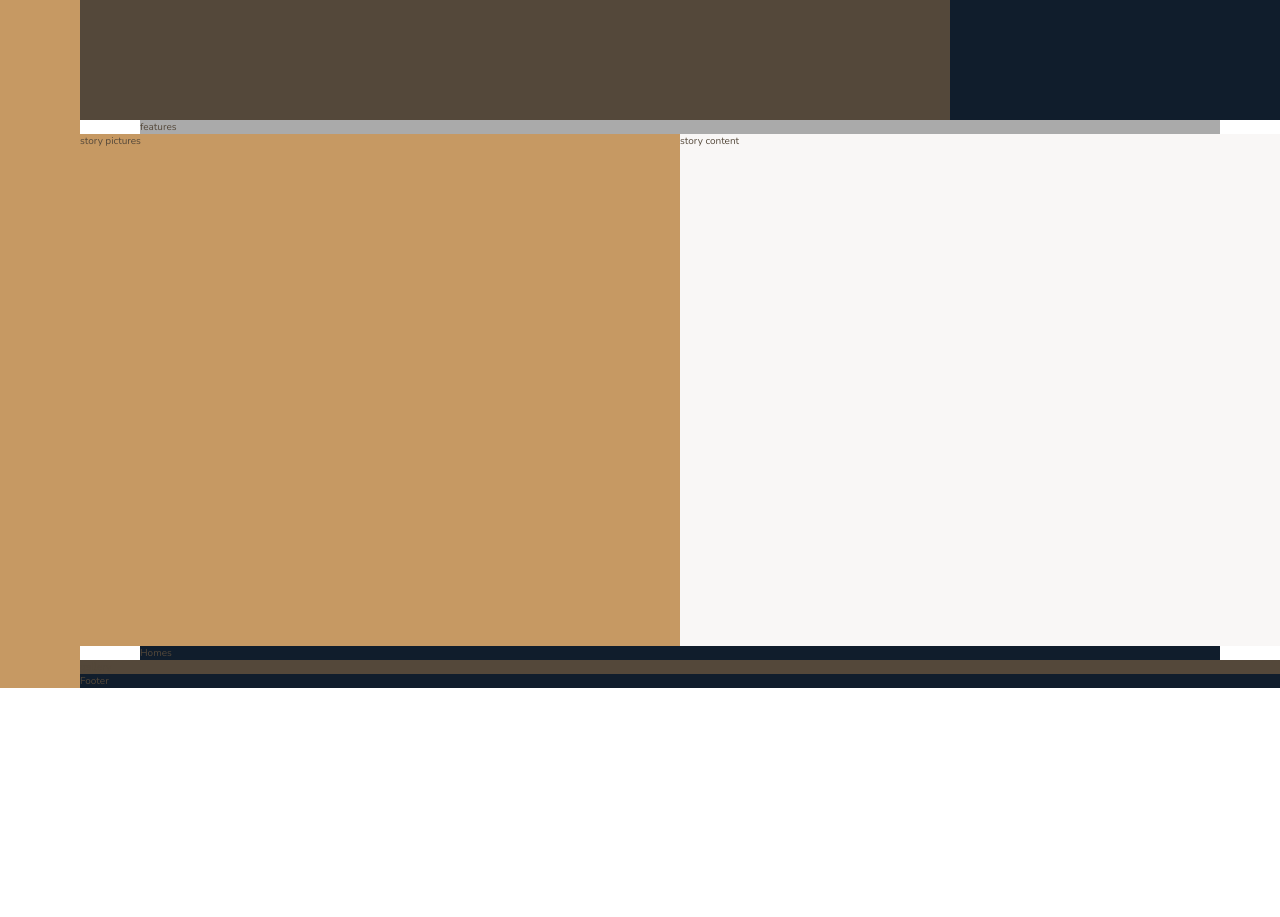
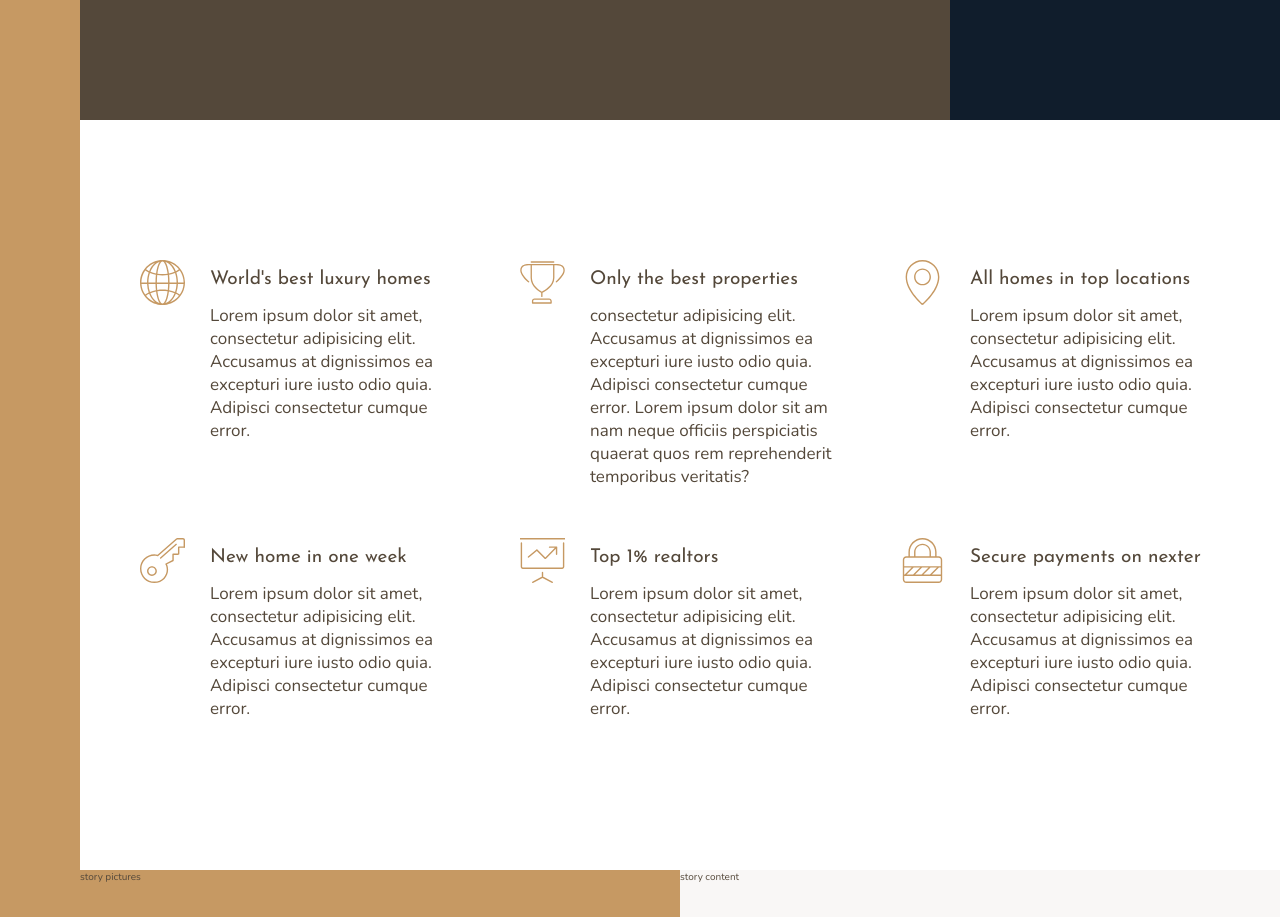
Before and after one commit to vivinmeth/nexter, a website: page index.html in a window 1280 px wide. Shown: the part 520-1437 px from the top of the page. Before the commit the page ends 1208 px from the top, so only its background shows below. Drawn offline with nearby package versions, Linux system fonts and the light colour scheme.

Commit message:
features done

```diff
--- a/index.html
+++ b/index.html
@@ -21,9 +21,62 @@
         <div class="realtors">
             realtors
         </div>
-        <div class="features">
-            features
-        </div>
+        <section class="features">
+            <div class="feature">
+                <svg class="feature__icon">
+                    <use xlink:href="img/sprite.svg#icon-global"></use>
+                </svg>
+                <h4 class="heading-4 heading-4--dark">World's best luxury homes</h4>
+                <p class="feature__text">
+                    Lorem ipsum dolor sit amet, consectetur adipisicing elit. Accusamus at dignissimos ea excepturi iure iusto odio quia. Adipisci consectetur cumque error.
+                </p>
+            </div>
+            <div class="feature">
+                <svg class="feature__icon">
+                    <use xlink:href="img/sprite.svg#icon-trophy"></use>
+                </svg>
+                <h4 class="heading-4 heading-4--dark">Only the best properties</h4>
+                <p class="feature__text">
+                     consectetur adipisicing elit. Accusamus at dignissimos ea excepturi iure iusto odio quia. Adipisci consectetur cumque error. Lorem ipsum dolor sit am nam neque officiis perspiciatis quaerat quos rem reprehenderit temporibus veritatis?
+                </p>
+            </div>
+            <div class="feature">
+                <svg class="feature__icon">
+                    <use xlink:href="img/sprite.svg#icon-map-pin"></use>
+                </svg>
+                <h4 class="heading-4 heading-4--dark">All homes in top locations</h4>
+                <p class="feature__text">
+                    Lorem ipsum dolor sit amet, consectetur adipisicing elit. Accusamus at dignissimos ea excepturi iure iusto odio quia. Adipisci consectetur cumque error.
+                </p>
+            </div>
+            <div class="feature">
+                <svg class="feature__icon">
+                    <use xlink:href="img/sprite.svg#icon-key"></use>
+                </svg>
+                <h4 class="heading-4 heading-4--dark">New home in one week</h4>
+                <p class="feature__text">
+                    Lorem ipsum dolor sit amet, consectetur adipisicing elit. Accusamus at dignissimos ea excepturi iure iusto odio quia. Adipisci consectetur cumque error.
+                </p>
+            </div>
+            <div class="feature">
+                <svg class="feature__icon">
+                    <use xlink:href="img/sprite.svg#icon-presentation"></use>
+                </svg>
+                <h4 class="heading-4 heading-4--dark">Top 1% realtors</h4>
+                <p class="feature__text">
+                    Lorem ipsum dolor sit amet, consectetur adipisicing elit. Accusamus at dignissimos ea excepturi iure iusto odio quia. Adipisci consectetur cumque error.
+                </p>
+            </div>
+            <div class="feature">
+                <svg class="feature__icon">
+                    <use xlink:href="img/sprite.svg#icon-lock"></use>
+                </svg>
+                <h4 class="heading-4 heading-4--dark">Secure payments on nexter</h4>
+                <p class="feature__text">
+                    Lorem ipsum dolor sit amet, consectetur adipisicing elit. Accusamus at dignissimos ea excepturi iure iusto odio quia. Adipisci consectetur cumque error.
+                </p>
+            </div>
+        </section>
         <div class="story__pictures">
             story pictures
         </div>
--- a/sass/_features.scss
+++ b/sass/_features.scss
@@ -1,5 +1,36 @@
 .features{
-  background-color: $color-grey-light-2;
   grid-row: 2 / 3;
   grid-column: center-start / center-end;
+
+  margin: 15rem 0;
+
+  display: grid;
+  //grid-template-columns: repeat(3, minmax(min-content,1fr));
+  grid-template-columns: repeat(auto-fit, minmax(25rem, 1fr));
+  align-items: start;
+
+  grid-gap: 6rem;
 }
+
+.feature{
+  display: grid;
+  grid-template-columns: min-content 1fr;
+  grid-row-gap: 1.5rem;
+  grid-column-gap: 2.5rem;
+
+
+  &__icon{
+    fill: $color-primary;
+    height: 4.5rem;
+    width: 4.5rem;
+
+    grid-row: 1 / span 2;
+
+    transform: translateY(-1rem);
+  }
+
+  &__text{
+    font-size: 1.7rem;
+
+  }
+}
--- a/sass/_typography.scss
+++ b/sass/_typography.scss
@@ -0,0 +1,34 @@
+%heading{
+  font-family: $font-display;
+  font-weight: 400;
+  height: min-content;
+}
+
+.heading{
+
+  &-1{
+    @extend %heading;
+  }
+
+  &-2{
+    @extend %heading;
+  }
+
+  &-3{
+    @extend %heading;
+  }
+
+  &-4{
+    @extend %heading;
+    font-size: 1.9rem;
+
+    &--light{
+      color:$color-grey-light-1;
+    }
+    &--dark{
+      color:$color-grey-dark-1;
+    }
+
+  }
+
+}
```
Also changed, not shown: css/style.css.
